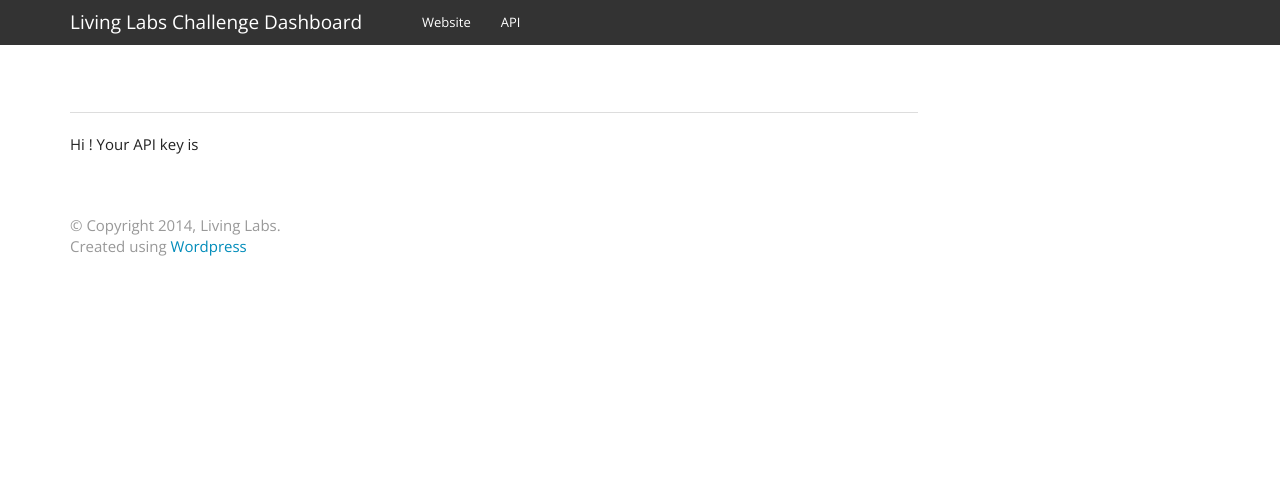
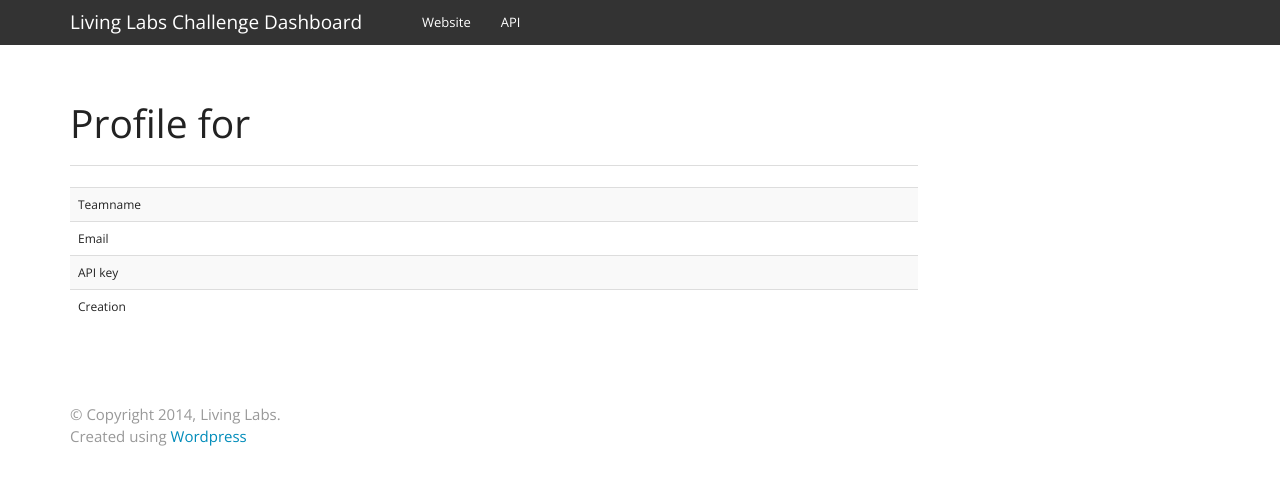
Before and after one commit to pychuang/ll-api, a Flask app: template ll/dashboard/templates/user/profile.html in a window 1280 px wide. Shown: the top 485 px of the page. Run offline with Flask 2, Linux system fonts and the light colour scheme; the template is opened without the code that fills it, so the values that code supplies are empty; some libraries are stand-ins or nearby versions.

Commit message:
mall updates to profile

```diff
--- a/ll/dashboard/templates/user/profile.html
+++ b/ll/dashboard/templates/user/profile.html
@@ -1,5 +1,41 @@
    {% extends "base.html" %}
+   {% block header %}
+    	Profile for {{ user.teamname }}
+   {% endblock %}
    {% block content %}
-     Hi {{ user.teamname }}!
-     Your API key is {{ user._id }}
+    <table class="table table-striped table-hover ">
+    <tbody>
+    <tr>
+      <td>Teamname</td>
+      <td>{{ user.teamname }}</td>
+  	</tr>
+    <tr>
+      <td>Email</td>
+      <td>{{ user.email|urlize }}</td>
+  	</tr>
+    <tr>
+      <td>API key</td>
+      <td>{{ user._id }}</td>
+  	</tr>
+    <tr>
+      <td>Creation</td>
+      <td>{{ user.creation_time }}</td>
+  	</tr>
+  	{% if user.is_site %}
+    <tr>
+      <td>Type</td>
+      <td>Site</td>
+  	</tr>
+    <tr>
+      <td>Type</td>
+      <td>Site</td>
+  	</tr>
+    {% elif user.is_participant %}
+    <tr>
+      <td>Type</td>
+      <td>Participant</td>
+  	</tr>
+  	{% endif %}
+  	</tbody>
+	</table>
    {% endblock %}
--- a/ll/dashboard/user/decorators.py
+++ b/ll/dashboard/user/decorators.py
@@ -7,7 +7,7 @@
     @wraps(f)
     def decorated_function(*args, **kwargs):
         if g.user is None:
-            flash(u'You need to be signed in for this page.')
+            flash(u'You need to be signed in for this page.', 'alert-warning')
             return redirect(url_for('user.login', next=request.path))
         return f(*args, **kwargs)
     return decorated_function
```
Also changed, not shown: 1 other file.
